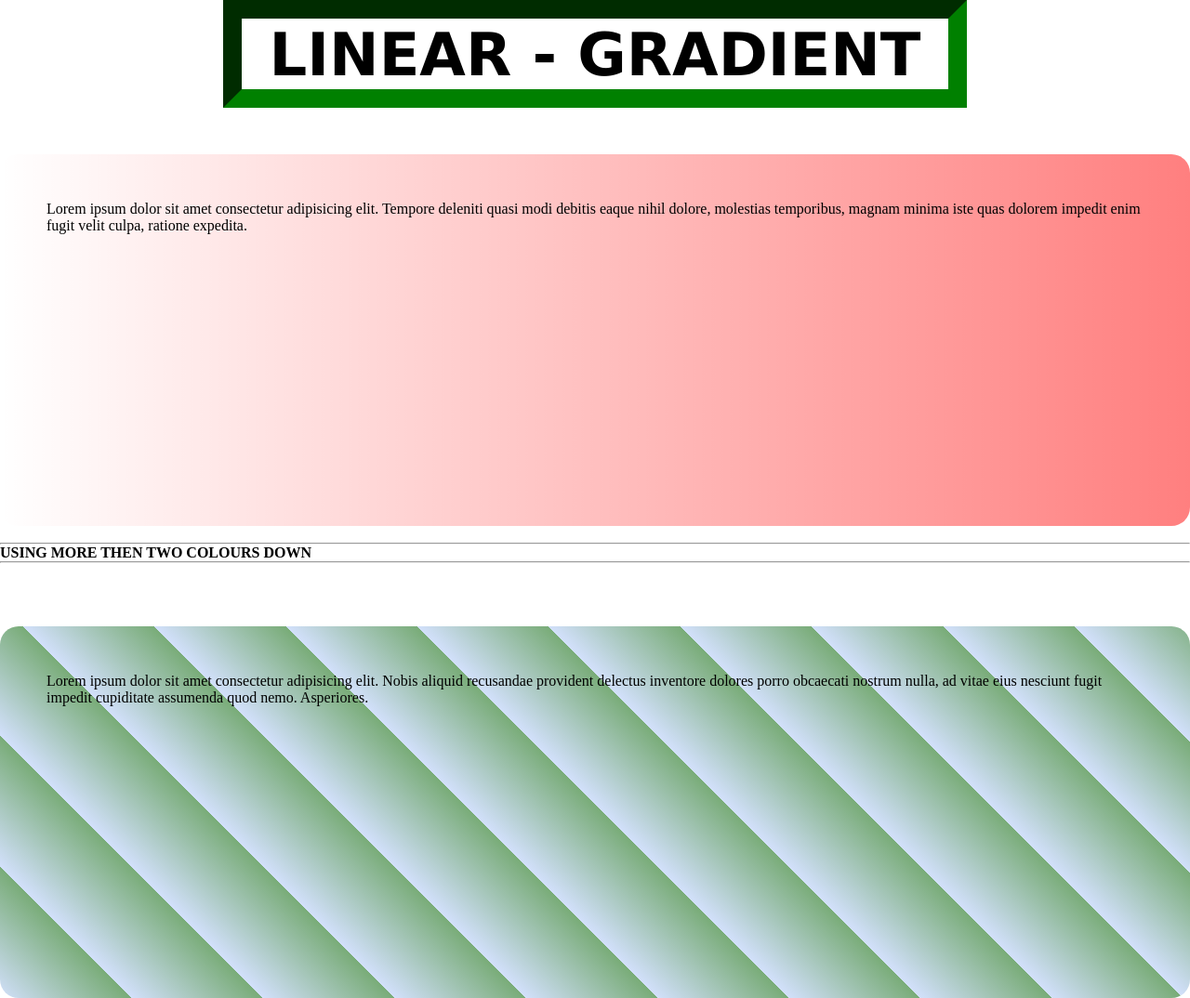
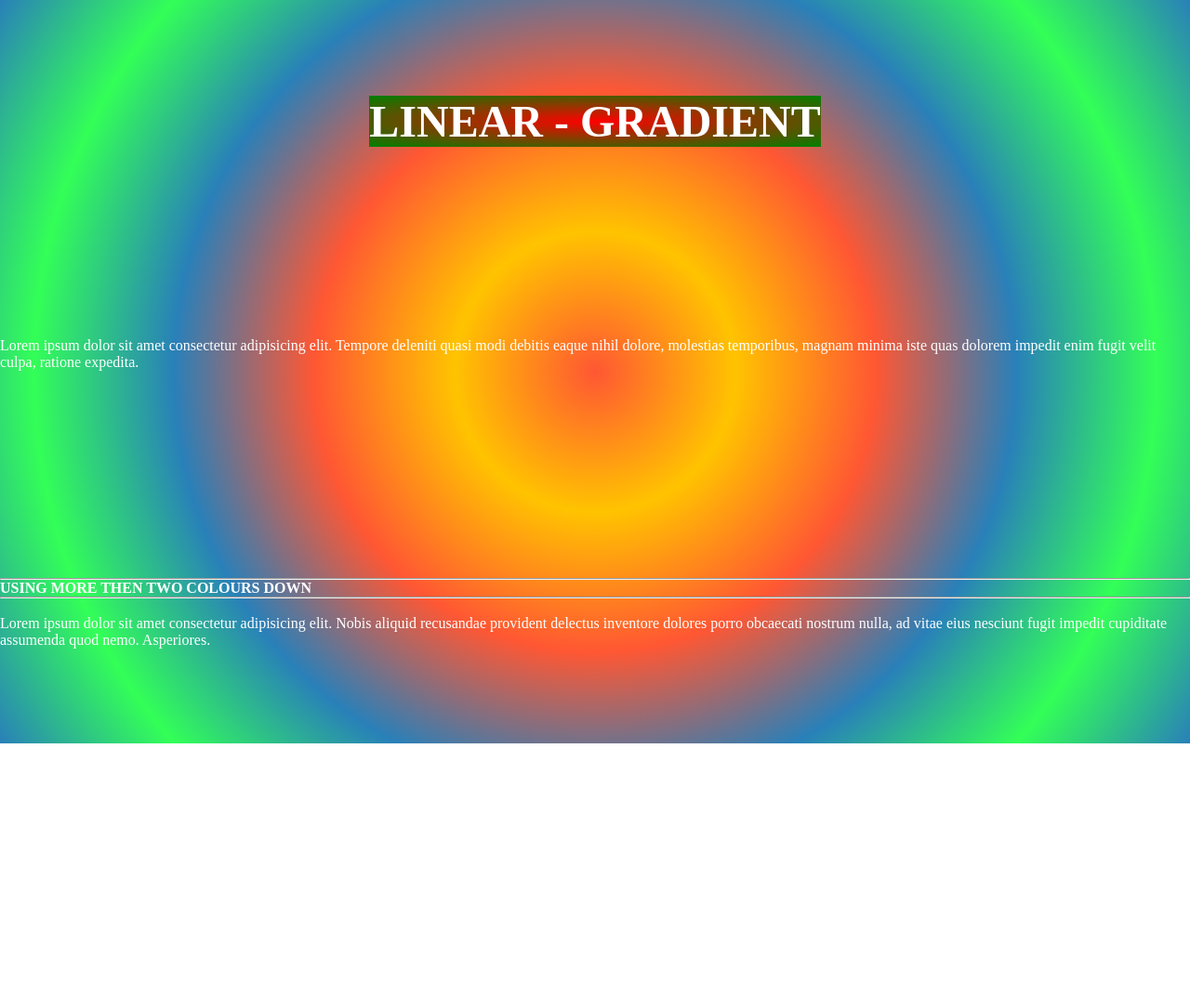
Before and after one commit to IncogHacker/CSS-Basics, a plain HTML site: page Linear-Gradient/index.html in a window 1280 px wide. Shown: the whole page at 93% size. After the commit the page ends 800 px from the top, so only its background shows below. Drawn offline with Linux system fonts and the light colour scheme.

Commit message:
updatenew

```diff
--- a/Box-model/box-Sizing/sizingstyle.css
+++ b/Box-model/box-Sizing/sizingstyle.css
@@ -105,7 +105,7 @@ body{
     color: white;
   width: 300px;
   border: 5px solid red;
-  padding: 10px;
+  padding: 20px;
   box-sizing: border-box;
 }
 
--- a/Linear-Gradient/index.html
+++ b/Linear-Gradient/index.html
@@ -4,7 +4,8 @@
     <meta charset="UTF-8">
     <meta name="viewport" content="width=device-width, initial-scale=1.0">
     <title>gradient</title>
-    <link rel="stylesheet" href="lineargradient.css">
+    <!-- <link rel="stylesheet" href="lineargradient.css"> -->
+    <link rel="stylesheet" href="radialgradient.css">
 </head>
 <body>
     <header>
--- a/Linear-Gradient/lineargradient.css
+++ b/Linear-Gradient/lineargradient.css
@@ -54,7 +54,7 @@ h1{
 
     /* TRANSPARENT GRADIENT */
 
-    background-image: linear-gradient(to right, rgba(255, 0, 0, 0), rgba(255, 0, 0, 0.5));
+    background-image: linear-gradient(to right, rgba(255, 0, 0, 0), rgba(255, 0, 0, 0));
 }
 
 
@@ -104,9 +104,9 @@ sol: Linear gradients create a smooth transition along a straight line, such as
   #a8eb12
 ); */
 
-/* ! REPEATING LINEAR GRADIENT HERE THE PIXEL BTA RHA KI KITNI PX BAAD GRADIENT KO REPEAT KRNA HAI */
+/* ! REPEATING LINEAR GRADIENT HERE THE PIXEL BTA RHA KI KITNI PIXEL BAAD GRADIENT KO REPEAT KRNA HAI */
 
-background-image: repeating-linear-gradient(45deg, #d2e0fb, #79ac78 100px);
+/* background-image: repeating-linear-gradient(45deg, #d2e0fb, #79ac78 100px); */
 }
 
 
@@ -122,12 +122,28 @@ background-image: repeating-linear-gradient(45deg, #d2e0fb, #79ac78 100px);
 /* background-image: repeating-linear-gradient(45deg, #d2e0fb, #79ac78 45px); */
 
 /*? 2: Add color overlay on image?   */
-/* background-image: linear-gradient(
+
+body{
+
+    /*? here we are adding image behind and mixing color or linear gradient color with image as you see on the web page */
+
+
+    /* background-image: linear-gradient(
     to right top,
-    rgba(5, 25, 55, 0.9),
+    rgba(5, 25, 55, 0.9), /*? here 0.9 is opacity of colour soo image can seen from behind
     rgba(0, 77, 122, 0.9),
     rgba(0, 135, 147, 0.9),
     rgba(0, 191, 114, 0.9),
     rgba(168, 235, 18, 0.9)
-  ),
-  url("https://images.pexels.com/photos/3888151/pexels-photo-3888151.jpeg?auto=compress&cs=tinysrgb&w=1260&h=750&dpr=1"); */
+  ), */
+  /* url("https://images.pexels.com/photos/3888151/pexels-photo-3888151.jpeg?auto=compress&cs=tinysrgb&w=1260&h=750&dpr=1"); */
+
+
+
+  background-image: linear-gradient(to right top, rgb(209, 107, 165,0.5), rgb(199, 119, 185,0.5), rgb(186, 131, 202,0.5), rgb(170, 143, 216,0.5), rgb(154, 154, 225,0.5), rgb(138, 167, 236,0.5), rgb(121, 179, 244,0.5), rgb(105, 191, 248,0.5), rgb(82, 207, 254,0.5), rgb(66, 224, 255,0.5), rgb(70, 238, 250,0.5), rgb(95, 251, 241,0.5)),
+   url("/images/pexels-bảo-minh-3866754.jpg");
+  background-repeat: no-repeat;
+  background-size: 100%100%;
+
+
+}
--- /dev/null
+++ b/Linear-Gradient/radialgradient.css
@@ -0,0 +1,78 @@
+/** ------------------------------------- -->
+/**  RADIAL GRADIENTS
+/** ---------------------------------------- --> */
+
+/*? The radial-gradient() function sets a radial gradient as the background image.
+
+A radial gradient is defined by its center.
+
+To create a radial gradient you must define at least two color stops. */
+
+
+*{
+    padding: 0;
+    margin: 0;
+    box-sizing:border-box /*box-sizing property is used to control how the width and height of an element are calculated, including padding and borders.*/
+}
+
+body{
+     width: 100%;
+     height: 100vh;
+     margin: auto;
+     display: grid ;
+     place-items:center;
+    color: hsl(0, 0%, 100%);
+
+    /* ? background-image:radial-gradient(circle,red,green) ;  */
+
+    /* AS we see in radial gradinet flow of red in middle and forming a circle or in form of circular motion  also as we see circle in that linear gradient */
+
+    /* ? background-image:radial-gradient(ellipse,red,green) ;  */
+
+    /*its a default value when you use radial gradient */
+
+
+
+
+
+    /*! Differently Spaced Color Stops */
+
+/* here we defined different percentage of colors  */
+
+/*? background-image: radial-gradient(red 30%, yellow 60%, green 10%); */
+
+/*? background-image:repeating-radial-gradient(#ff5733, #ffc300, #ff5733, #2980b9 250px ); */
+
+/*ye upar wala matlab ki 50 px tak dikhayega gradients colors uske baad repeat kr do */
+
+/*! Set the Shape */
+/* The shape parameter defines the shape. It can take the value circle or ellipse. The default value is ellipse. */
+
+/**-----------------------
+/** Interview Question
+/** ----------------------- */
+
+/*! 1: create a repeating radial gradient in CSS? */
+/* background-image: repeating-radial-gradient(#ff5733, #ffc300 , #A8DF8E ); */
+
+/*! 2: Create a CSS-only radial gradient that creates a circular pattern of colors with smooth transitions between them. */
+background: radial-gradient(
+    circle at center,
+    #ff5733 0%,
+    #ffc300 20%,
+    #ff5733 40%,
+    #2980b9 60%,
+    #33ff57 80%,
+    #2980b9 100%
+  );
+
+
+
+}
+
+h1{
+    background-color: rgb(0, 0, 0);
+    font-size: 3rem;
+    background-image: radial-gradient(red,green);
+
+}
--- /dev/null
+++ b/shadows/box-shadow/boxshadow.css
@@ -0,0 +1,48 @@
+/** ------------------------------------- -->
+/** BOX SHADOW - CSS3
+/** ---------------------------------------- --> */
+
+/*? CSS3 Box Shadow is a new property to add shadow effects to any html Element. You can choose your own color, offset, blur, spread, offset and repetition. Unlike border, it not a part of CSS Box Model, thus doesn't effect the layout even if it is bigger in size. Also we can add multiple shadows with different colors and offsets. */
+
+/** ------------------------------------- -->
+/** IMPORTANT NOTES BOX SHADOW
+/** ---------------------------------------- --> */
+
+/*? Outer Box Shadow: Default box shadow is outer. x-offset and y-offset are compulsory properties, rest all are optional. */
+
+/*? Inner Box Shadow: To use inner box shadow, use inset. Inset is only required if shadow is inside. By-default shadow is outside. */
+
+
+
+*{
+    padding:0;
+    margin:0;
+    box-sizing: border-box;
+}
+body{
+    width:100;
+    height:100vh;
+    background-color: black;
+    display: grid;
+    place-items: center;
+
+}
+
+.shadow
+{
+
+    width: 300px;
+    height: 300px;
+    padding: 40px;
+    background-color: rgb(174, 68, 90);
+    border-radius: 50%;
+
+
+    /* !    BOS SHADOW HERE  */
+
+    /* box-shadow: 40px 40px 40px 60px #ffb000; 1st  more info on my notes ....*/
+
+    box-shadow: 0px 0px 40px 60px #ffb000;
+
+
+}
--- /dev/null
+++ b/shadows/drop-shadow/drop1.css
@@ -0,0 +1,57 @@
+/** ------------------------------------- -->
+/** DROP SHADOW - CSS3
+/** ---------------------------------------- --> */
+
+/*? Drop shadow, often used for images, creates a shadow below the element, giving the illusion of it being lifted from the page. */
+
+
+/* It is defined using the filter property with the drop-shadow function. */
+/* The drop-shadow function accepts values for horizontal and vertical offsets, blur radius, and color. */
+
+/* values  */
+/*? Two length values */
+/* drop-shadow( <length> <length> ) */
+/* drop-shadow(5px 5px) */
+
+/*? Three length values */
+/* drop-shadow( <length> <length> <length> ) */
+/* drop-shadow(5px 5px 15px) */
+
+/*? Two length values and a color */
+/* drop-shadow( <length> <length> <color> ) */
+/* drop-shadow(5px 5px yellow) */
+
+/*? Three length values and a color */
+/* drop-shadow( <length> <length> <length> <color> ) */
+/* drop-shadow(5px 5px 15px yellow) */
+
+/*? The order of color and length values can be changed */
+/* drop-shadow( <color> <length> <length> <length> ) */
+/* drop-shadow(#e23 0.5rem 0.5rem 1rem) */
+
+*{
+    padding:0;
+    margin:0;
+    box-sizing:border-box;
+}
+
+main{
+    width:100%;
+     height:100vh;
+    display: grid;
+    place-items: center;
+}
+img{
+    /* box-shadow: 0 0 0 30px black; */
+
+    filter:drop-shadow(0 0px 20px black);
+
+
+}
+
+
+
+
+
+
+/** ---------------------------------------- --> */
--- /dev/null
+++ b/shadows/drop-shadow/drop2.css
@@ -0,0 +1,25 @@
+
+
+*{
+    padding:0;
+    margin:0;
+    box-sizing:border-box;
+}
+
+
+body{
+    width:100%;
+    display: grid;
+    place-items: center;
+    background-color: black;
+
+main{
+    width:50%;
+    height:100vh;
+
+}
+
+img{
+    filter:drop-shadow(0 0 20px white);
+}
+}
--- a/units/unitstyle.css
+++ b/units/unitstyle.css
@@ -1,4 +1,3 @@
-<<<<<<< HEAD
 /** ------------------------------------- -->
 /**  UNITS IN CSS
 /** ---------------------------------------- -->
@@ -139,151 +138,3 @@ main{
 /*? 3: Can you explain how the font-size property in em units works when nested within parent elements with different font sizes? */
 
 /* parents ki size change krenge to em uske hisab se change hoga */
-
-
-
-=======
-/** ------------------------------------- -->
-/**  UNITS IN CSS
-/** ---------------------------------------- -->
-
-/** Absolute Lengths:  The absolute length units are fixed and a length expressed in any of these will appear as exactly that size. */
-
-/** Relative Lengths: Relative length units specify a length relative to another length property. Relative length units scale better between different rendering medium(devices). */
-
-/*? Pixels (px): px is an absolute unit of measurement in CSS, representing the smallest unit of screen space.
-It provides a fixed and consistent size on all devices and screens. */
-
-/*? Percentages (%): Percentages are relative units based on the parent element's size or the containing block.
-Widely used in creating responsive layouts.
-Example: width: 50%; sets an element's width to 50% of its parent's width. */
-
-/*? Em (em): em is a relative unit that is calculated based on the font size of the parent element.
-When you set an element's size in em, it's relative to the font size of its nearest parent with a specified font size. */
-
-/*? Root Em (rem): rem is also a relative unit like em, but it's based on the font size of the root (html) element.
-Using rem ensures that the size is consistent throughout the entire document, making it especially useful for responsive design. */
-
-/** ------------------------------------- -->
-/**  IMPORTANT TIPS + NOTES
-/** ---------------------------------------- -->
-
-/*? px provides fixed sizes and is not recommended for responsive design as it doesn't adapt to different screen sizes and font settings. However, it can be useful for precise control over small elements. */
-
-/*? em is useful for relative sizing within the context of the parent element's font size. It allows for more flexible and scalable designs. */
-
-/*? rem is the preferred choice for responsive design as it offers a consistent relative size based on the root font size. It's easier to maintain and provides better scalability. */
-
-/** ---------------------------------------- --> */
-
-main{
-    background-color: grey;
-
-}
-
-/*!For Pixels */
-
-/* h1{
-   font-size:54px;
-    color :purple;
-} */
-
- /* p{
-    font-size:36px;
-} */
-
-/* li{
-    font-size: 44px;
-} */
-
-/*! PERCENTAGE for 100% = 16 px */
-
-/** for 54 px = 337.5% */
-
-/* h1{
-    font-size: 337.5%;
-}  */
-
-
-/*! For -1-em(element) = 16px ; */
- /* h1{
-    font-size: 3.375em;
- }
-
- p{
-    font-size : 2.25em;
- } */
-
-/* ----------------------------------- */
-
-
- /* .parent{
-    font-size: 10px;
-
- } */
-
-/* here 1em = 10 px */
-
-/* ------------------------------------ */
-
- /* li{
-    font-size: 2.75em ;
- } */
-
- /*? 1em = 10px
- /*? >> 2.75 em =27.5px; */
-
-
- /* ******************************************** **********************************/
-
- /*? for 1 rem(root element) = we can specify  the font size of our will */
-
- /* ! we need 1rem = 10 px , it makes our life easy */
-
- /* 16 px = 100%; (100/16=6.25)
- 1 px = 6.25%
- 10 px= 62.5%; */
-
- html{
-    font-size : 40.5%; /*? (here we can also write px but it is absolute unit so we write percentage jo change hota rhega and this is root element font size and all other element dependent on this rem..) */
- }
-
- /* 1rem =10px; */
-
- h1
- {
-    font-size : 5.4rem;
- }
-
-
- p{
-    font-size: 3.6rem;
- }
-
- .parent{
-    font-size : 20px;  /* (in this case of rem it is not change all font similar)*/
- }
-
- li{
-    font-size: 4.4rem;
- }
-
-
-
-
-/** ------------------------------------- -->
-/**  INTERVIEW QUESTIONS
-/** ---------------------------------------- -->
-
-/*? 1: What is the main difference between em and rem units in CSS? */
-
-
-/*? 2: How does using rem units in your CSS benefit a responsive web design?  ⭐⭐⭐ */
-
-/*? 3: Can you explain how the font-size property in em units works when nested within parent elements with different font sizes? */
-
-/* parents ki size change krenge to em uske hisab se change hoga */
-
-
-
->>>>>>> b8baaeb4d67d92fc94f65fff643327fc3276c82c
```
Also changed, not shown: shadows/box-shadow/boxshadow.html (added, +24 -0 lines), shadows/drop-shadow/drop.html (added, +21 -0 lines), images/3r custom size.jpg (added), images/4th custom size.jpg (added), images/designed by me/UNTITLED (AI style).png (added), images/designed by me/UNTITLED.png (added), images/pexels-bảo-minh-3866754.jpg (added), images/pexels-mathias resixeimage.jpg (added), 1 other file.
